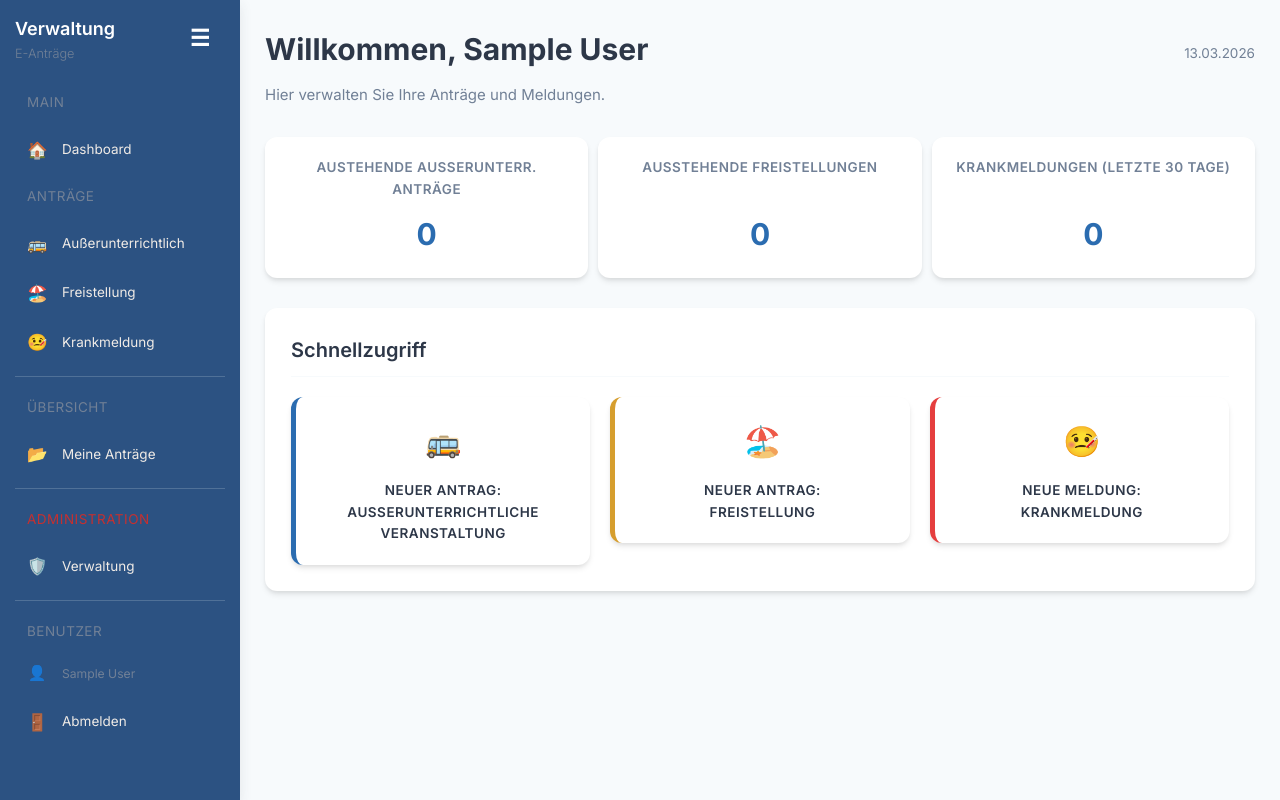
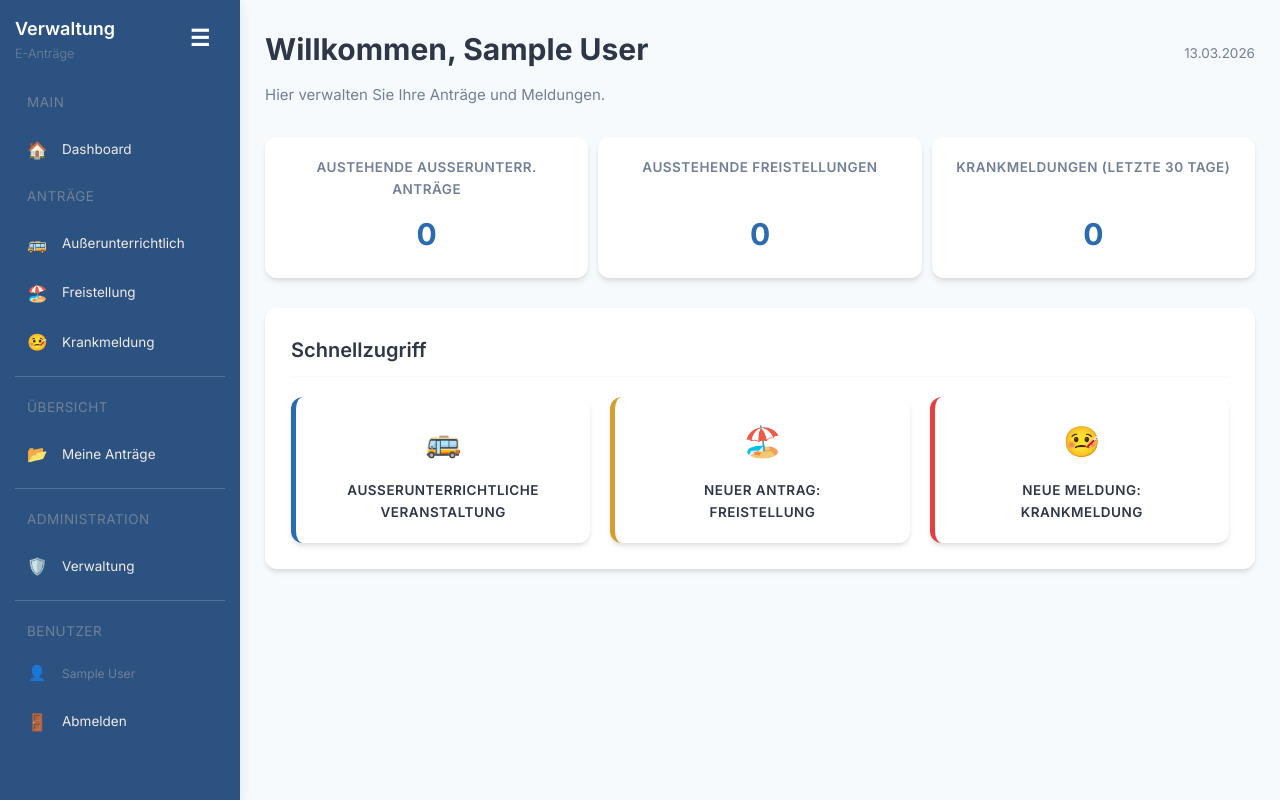
Before and after one commit to flackandreas/feedback_rstn, a PHP site: page / in a window 1280 px wide. Run offline with PHP 8.4, Linux system fonts and the light colour scheme; the visitor is signed in with stand-in values (Sample User, id 1); data that the repository does not hold is empty; some libraries are stand-ins or nearby versions.

Commit message:
feat: Add comprehensive fields to the extracurricular request table and refine associated UI labels.

```diff
--- a/src/alter_extracurricular.sql
+++ b/src/alter_extracurricular.sql
@@ -1,3 +1,6 @@
+-- Migration: Add extended columns to extracurricular_requests
+-- Safe to run multiple times (IF NOT EXISTS)
+
 ALTER TABLE extracurricular_requests
     ADD COLUMN IF NOT EXISTS role VARCHAR(255) DEFAULT NULL AFTER teacher_id,
     ADD COLUMN IF NOT EXISTS companion VARCHAR(255) DEFAULT NULL AFTER class_name,
@@ -10,5 +13,5 @@ ADD COLUMN IF NOT EXISTS return_time TIME DEFAULT NULL AFTER start_location,
     ADD COLUMN IF NOT EXISTS return_location VARCHAR(255) DEFAULT NULL AFTER return_time,
     ADD COLUMN IF NOT EXISTS return_trip_arranged TINYINT(1) DEFAULT 0 AFTER return_location,
     ADD COLUMN IF NOT EXISTS supervisors TEXT DEFAULT NULL AFTER return_trip_arranged,
-ADD COLUMN IF NOT EXISTS consent_form ENUM('ja', 'nein') DEFAULT NULL AFTER supervisors,
+    ADD COLUMN IF NOT EXISTS consent_form ENUM('ja','nein') DEFAULT NULL AFTER supervisors,
     ADD COLUMN IF NOT EXISTS schedule_notified TINYINT(1) DEFAULT 0 AFTER consent_form;
--- a/src/templates/base.twig
+++ b/src/templates/base.twig
@@ -72,7 +72,7 @@
             {% if is_admin %}
             <div class="nav-separator"></div>
 
-            <li class="nav-label" style="color: var(--danger-color-dark);">Administration</li>
+            <li class="nav-label">Administration</li>
             <li class="nav-item">
                 <a href="/admin_dashboard.php" class="{{ is_current_page('admin_dashboard.php') ? 'active' : '' }}">
                     <span class="nav-icon">🛡️</span>
--- a/src/templates/dashboard.twig
+++ b/src/templates/dashboard.twig
@@ -30,7 +30,7 @@
         <a href="/antrag_ausserunterrichtlich.php" style="text-decoration: none;">
             <div class="kpi-box" style="cursor: pointer; border-left: 5px solid var(--primary-color);">
                 <div style="font-size: 2em; margin-bottom: 15px;">🚌</div>
-                <span style="color: var(--text-dark); margin: 0;">Neuer Antrag:<br>Außerunterrichtliche Veranstaltung</span>
+                <span style="color: var(--text-dark); margin: 0;">Außerunterrichtliche Veranstaltung</span>
             </div>
         </a>
 
```
Lines whose indentation alone changed are shown as unchanged.
